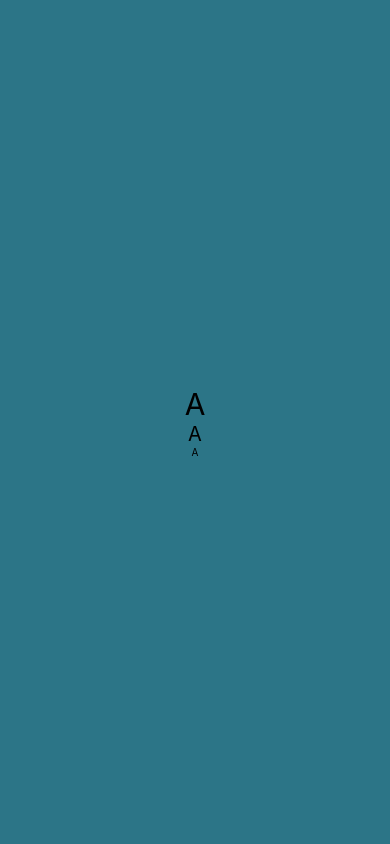
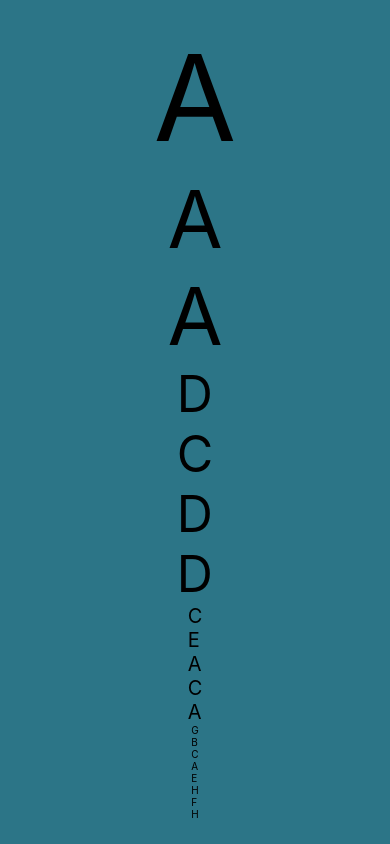
Before and after one commit to mikiisz/doctorMyEyes, a React Native app: screen / in a window 390 px wide. Built offline with nearby package versions, Linux system fonts and the light colour scheme.

Commit message:
Displaying generated letters one under the other

```diff
--- a/App.js
+++ b/App.js
@@ -9,13 +9,11 @@ class Letter extends React.Component {
         this.character = props.character
     }
 
-    // render() {
-    //     return (
-    //         <View>
-    //             <Text style={{fontSize: this.letterSize}}>{this.character}</Text>
-    //         </View>
-    //     )
-    // }
+    render() {
+        return (
+            <Text style={{fontSize: this.letterSize}}>{this.character}</Text>
+        )
+    }
 }
 
 class Row extends React.Component {
@@ -24,7 +22,7 @@ class Row extends React.Component {
         this.letterSize = props.letterSize
         this.numberOfLetters = props.numberOfLetters
         this.state = {
-            generatedLettersList: ''
+            generatedLettersList: []
         }
     }
 
@@ -35,9 +33,15 @@ class Row extends React.Component {
     }
 
     render() {
+        console.log("Generated letters:")
+        console.log(this.state.generatedLettersList)
         return (
             <View>
-                <Text style={{fontSize: this.letterSize}}>A</Text>
+                {this.state.generatedLettersList.map((letter, key) => {
+                    return (
+                        <Letter letterSize={this.letterSize} character={letter} key={key}/>
+                    );
+                })}
             </View>
         );
     }
@@ -46,9 +50,11 @@ class Row extends React.Component {
 export default function App() {
     return (
         <View style={styles.container}>
-            <Row letterSize={30} numberOfLetters={1}/>
-            <Row letterSize={20} numberOfLetters={1}/>
-            <Row letterSize={10} numberOfLetters={1}/>
+            <Row letterSize={120} numberOfLetters={1}/>
+            <Row letterSize={80} numberOfLetters={2}/>
+            <Row letterSize={50} numberOfLetters={4}/>
+            <Row letterSize={20} numberOfLetters={5}/>
+            <Row letterSize={10} numberOfLetters={8}/>
         </View>
     );
 }
@@ -58,6 +64,6 @@ const styles = StyleSheet.create({
         flex: 1,
         backgroundColor: '#2c7587',
         alignItems: 'center',
-        justifyContent: 'center',
+        justifyContent: 'center'
     }
 });
```
